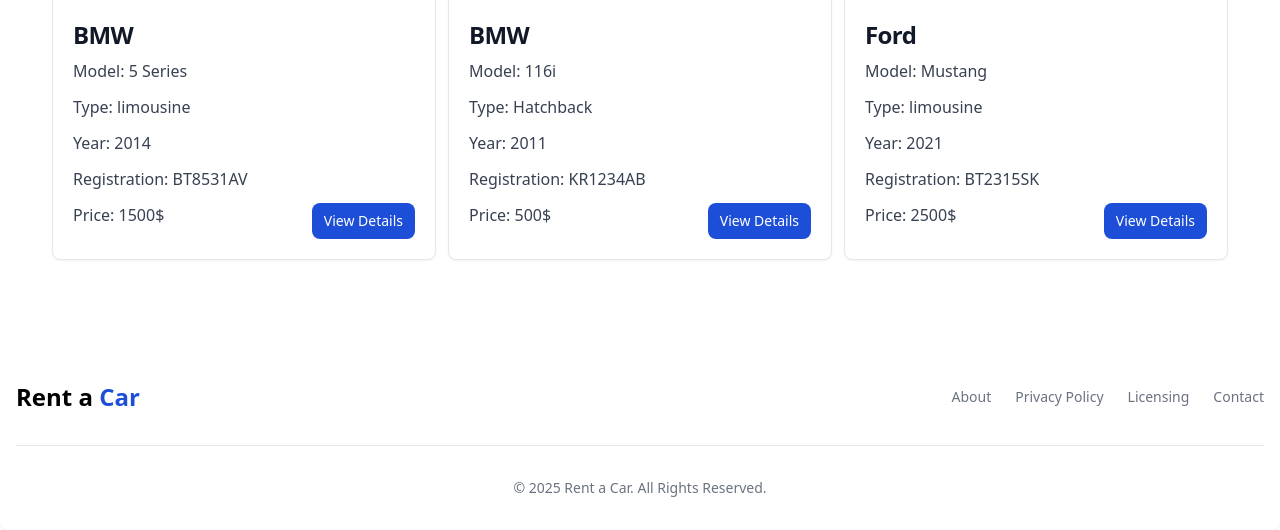
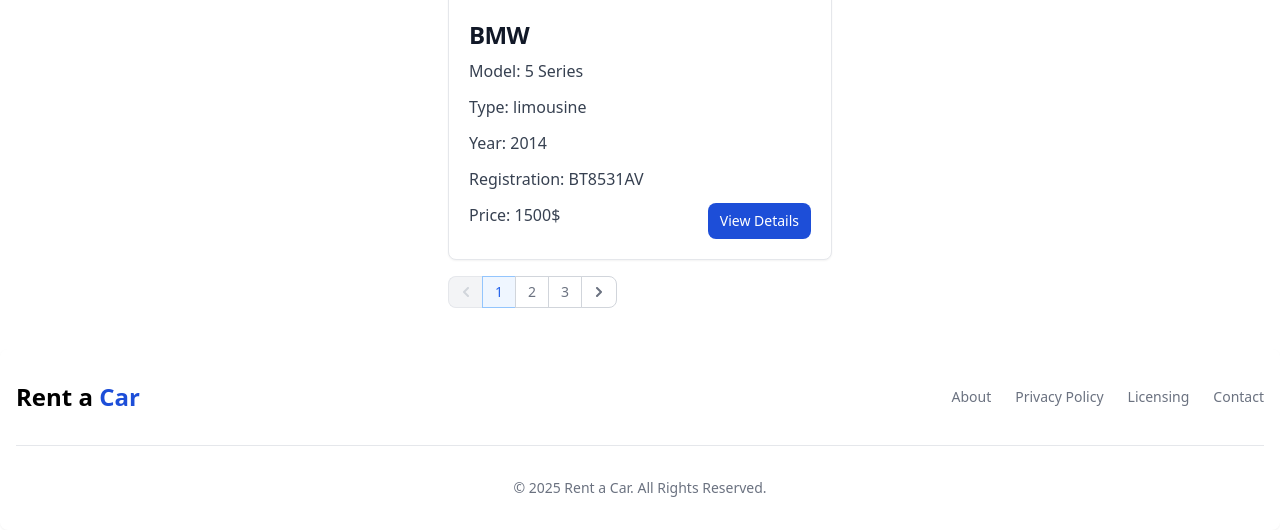
Before and after one commit to Facenam3/php-rent-service, a PHP site: page /cars in a window 1280 px wide. Shown: the part 515-1045 px from the top of the page. Run offline with PHP 8.4, Linux system fonts and the light colour scheme; data comes from the database, SQL or seed files in the repository.

Commit message:
added the pagination for the cars

```diff
--- a/app/Controllers/CarController.php
+++ b/app/Controllers/CarController.php
@@ -11,14 +11,21 @@ use Core\View;
 class CarController{
    public function index() {
         $search = $_GET['search'] ?? '';
-        $cars = Car::getRecent(5, $search);
+        $limit = 1;
+        $page = $_GET['page'] ?? 1;
+
+
+        $cars = Car::getRecent($limit, $page, $search);
+        $total = Car::count($search);
 
         return View::render(
             template: 'cars/index',
             layout:'layouts/main',
             data: [
                 "cars" => $cars,
-                'search' => $search
+                'search' => $search,
+                'currentPage' => $page,
+                'totalPages' => ceil($total / $limit)
                 ]
             );
     }
--- a/app/Models/Car.php
+++ b/app/Models/Car.php
@@ -21,7 +21,7 @@ class Car extends Model {
     public $created_at;
     public $car_specification;
 
-    public static function getRecent(?int $limit = null, ?string $search = null) {
+    public static function getRecent(?int $limit = null, ?int $page = null, ?string $search = null) {
         /** @var \Core\Database $db */
         $db = App::get('database');
 
@@ -38,7 +38,28 @@ class Car extends Model {
             $params[] = $limit;
         }
 
+        if($page !== null && $limit !== null) {
+            $offset = ($page - 1) * $limit;
+            $query .= " OFFSET ?";
+            $params[] = $offset;
+        }
+
         return $db->fetchAll($query, $params, static::class);
     }
 
+    public static function count(?string $search = null): int {
+        /** @var \Core\Database $db */
+        $db = App::get('database');
+
+        $query = "SELECT COUNT(*) FROM " . static::$table;
+        $params = [];
+
+        if($search !== null) {
+            $query .= " WHERE brand LIKE ? OR model LIKE ?";
+            $params = ["%$search%" , "%$search%"];
+        }
+
+        return (int) $db->query($query, $params)->fetchColumn();
+    }
+
 }
--- a/app/Views/cars/index.php
+++ b/app/Views/cars/index.php
@@ -56,7 +56,7 @@
             <?php endforeach; ?>
 
             </div>
-
+            <?= partial('_pagination', ['currentPage' => $currentPage, 'totalPages' => $totalPages]) ?>
         </div>
     </div>
 
--- /dev/null
+++ b/app/Views/partials/_pagination.php
@@ -0,0 +1,60 @@
+<?php
+    $queryParams = $_GET;
+    unset($queryParams['page']);
+?>
+
+<?php if ($totalPages > 1): ?>
+<nav aria-label="Page navigation example" class="mt-4">
+    <ul class="flex items-center -space-x-px h-8 text-sm">
+        <li>
+            <?php if ($currentPage > 1): ?>
+                <a href="?<?= buildQueryString($queryParams, $currentPage - 1) ?>"
+                   class="flex items-center justify-center px-3 h-8 ms-0 leading-tight text-gray-500 bg-white border border-e-0 border-gray-300 rounded-s-lg hover:bg-gray-100 hover:text-gray-700">
+                    <span class="sr-only">Previous</span>
+                    <svg class="w-2.5 h-2.5 rtl:rotate-180" fill="none" viewBox="0 0 6 10" stroke="currentColor">
+                        <path d="M5 1 1 5l4 4" stroke-width="2" stroke-linecap="round" stroke-linejoin="round" />
+                    </svg>
+                </a>
+            <?php else: ?>
+                <span class="flex items-center justify-center px-3 h-8 ms-0 leading-tight text-gray-300 bg-gray-100 border border-e-0 border-gray-200 rounded-s-lg cursor-not-allowed">
+                    <svg class="w-2.5 h-2.5" fill="none" viewBox="0 0 6 10" stroke="currentColor">
+                        <path d="M5 1 1 5l4 4" stroke-width="2" stroke-linecap="round" stroke-linejoin="round" />
+                    </svg>
+                </span>
+            <?php endif; ?>
+        </li>
+        <?php for ($i = 1; $i <= $totalPages; $i++): ?>
+            <li>
+                <?php if ($i == $currentPage): ?>
+                    <span class="z-10 flex items-center justify-center px-3 h-8 leading-tight text-blue-600 border border-blue-300 bg-blue-50 hover:bg-blue-100 hover:text-blue-700">
+                        <?= $i ?>
+                    </span>
+                <?php else: ?>
+                    <a href="?<?= buildQueryString($queryParams, $i) ?>"
+                       class="flex items-center justify-center px-3 h-8 leading-tight text-gray-500 bg-white border border-gray-300 hover:bg-gray-100 hover:text-gray-700">
+                        <?= $i ?>
+                    </a>
+                <?php endif; ?>
+            </li>
+        <?php endfor; ?>
+        <li>
+            <?php if ($currentPage < $totalPages): ?>
+                <a href="?<?= buildQueryString($queryParams, $currentPage + 1) ?>"
+                   class="flex items-center justify-center px-3 h-8 leading-tight text-gray-500 bg-white border border-gray-300 rounded-e-lg hover:bg-gray-100 hover:text-gray-700">
+                    <span class="sr-only">Next</span>
+                    <svg class="w-2.5 h-2.5 rtl:rotate-180" fill="none" viewBox="0 0 6 10" stroke="currentColor">
+                        <path d="m1 9 4-4-4-4" stroke-width="2" stroke-linecap="round" stroke-linejoin="round" />
+                    </svg>
+                </a>
+            <?php else: ?>
+                <span class="flex items-center justify-center px-3 h-8 leading-tight text-gray-300 bg-gray-100 border border-gray-200 rounded-e-lg cursor-not-allowed">
+                    <svg class="w-2.5 h-2.5" fill="none" viewBox="0 0 6 10" stroke="currentColor">
+                        <path d="m1 9 4-4-4-4" stroke-width="2" stroke-linecap="round" stroke-linejoin="round" />
+                    </svg>
+                </span>
+            <?php endif; ?>
+        </li>
+
+    </ul>
+</nav>
+<?php endif; ?>
--- a/core/View.php
+++ b/core/View.php
@@ -12,6 +12,10 @@ class View {
         );
 
         return static::renderLayout($layout, $data, $content);
+    }
+
+    public static function partial(string $template, array $data = []) : string {
+        return static::renderTemplate("/partials/$template", $data);
     }
 
     protected static function renderTemplate(string $template, array $data) : string {
--- /dev/null
+++ b/helpers.php
@@ -0,0 +1,14 @@
+<?php
+
+use Core\View;
+
+if (!function_exists('partial')) {
+  function partial(string $template, array $data = []): string {
+    return View::partial($template, $data);
+  }
+}
+
+function buildQueryString(array $params, $page) : string {
+        $params['page'] = $page;
+        return http_build_query($params);
+}
--- a/public/index.php
+++ b/public/index.php
@@ -7,6 +7,7 @@ use Core\Router;
 $router = new Router();
 
 require_once __DIR__ . "/../routes.php";
+require_once __DIR__ . "/../helpers.php";
 
 $uri = parse_url($_SERVER['REQUEST_URI'])['path'];
 $method = $_SERVER['REQUEST_METHOD'];
--- a/public/styles.css
+++ b/public/styles.css
@@ -599,8 +599,8 @@ video {
   z-index: 50;
 }
 
-.m-4 {
-  margin: 1rem;
+.z-10 {
+  z-index: 10;
 }
 
 .m-6 {
@@ -622,6 +622,14 @@ video {
   margin-bottom: 1.5rem;
 }
 
+.mb-2 {
+  margin-bottom: 0.5rem;
+}
+
+.mb-3 {
+  margin-bottom: 0.75rem;
+}
+
 .mb-4 {
   margin-bottom: 1rem;
 }
@@ -638,16 +646,12 @@ video {
   margin-top: 1rem;
 }
 
-.mb-2 {
-  margin-bottom: 0.5rem;
+.ms-0 {
+  margin-inline-start: 0px;
 }
 
-.mb-3 {
-  margin-bottom: 0.75rem;
-}
-
-.ms-2 {
-  margin-inline-start: 0.5rem;
+.mt-3 {
+  margin-top: 0.75rem;
 }
 
 .block {
@@ -682,16 +690,24 @@ video {
   height: 100vh;
 }
 
-.h-3\.5 {
-  height: 0.875rem;
+.h-2\.5 {
+  height: 0.625rem;
 }
 
-.h-4 {
-  height: 1rem;
+.h-3 {
+  height: 0.75rem;
 }
 
 .w-10 {
   width: 2.5rem;
+}
+
+.w-3\/5 {
+  width: 60%;
+}
+
+.w-4 {
+  width: 1rem;
 }
 
 .w-5 {
@@ -706,32 +722,16 @@ video {
   width: 100%;
 }
 
-.w-3\.5 {
-  width: 0.875rem;
+.w-2\.5 {
+  width: 0.625rem;
 }
 
-.w-96 {
-  width: 24rem;
+.w-3 {
+  width: 0.75rem;
 }
 
-.w-3\/5 {
-  width: 60%;
-}
-
-.w-4\/5 {
-  width: 80%;
-}
-
-.w-2\/5 {
-  width: 40%;
-}
-
-.w-2\/4 {
-  width: 50%;
-}
-
-.w-4 {
-  width: 1rem;
+.max-w-full {
+  max-width: 100%;
 }
 
 .max-w-screen-xl {
@@ -742,12 +742,8 @@ video {
   max-width: 24rem;
 }
 
-.max-w-md {
-  max-width: 28rem;
-}
-
-.max-w-full {
-  max-width: 100%;
+.cursor-not-allowed {
+  cursor: not-allowed;
 }
 
 .list-none {
@@ -790,6 +778,12 @@ video {
   --tw-space-x-reverse: 0;
   margin-right: calc(0.75rem * var(--tw-space-x-reverse));
   margin-left: calc(0.75rem * calc(1 - var(--tw-space-x-reverse)));
+}
+
+.-space-x-px > :not([hidden]) ~ :not([hidden]) {
+  --tw-space-x-reverse: 0;
+  margin-right: calc(-1px * var(--tw-space-x-reverse));
+  margin-left: calc(-1px * calc(1 - var(--tw-space-x-reverse)));
 }
 
 .divide-y > :not([hidden]) ~ :not([hidden]) {
@@ -838,24 +832,26 @@ video {
   border-top-right-radius: 0.5rem;
 }
 
+.rounded-e-lg {
+  border-start-end-radius: 0.5rem;
+  border-end-end-radius: 0.5rem;
+}
+
+.rounded-s-lg {
+  border-start-start-radius: 0.5rem;
+  border-end-start-radius: 0.5rem;
+}
+
 .border {
   border-width: 1px;
-}
-
-.border-2 {
-  border-width: 2px;
 }
 
 .border-4 {
   border-width: 4px;
 }
 
-.border-dashed {
-  border-style: dashed;
-}
-
-.border-dotted {
-  border-style: dotted;
+.border-e-0 {
+  border-inline-end-width: 0px;
 }
 
 .border-double {
@@ -880,6 +871,11 @@ video {
 .border-lime-300 {
   --tw-border-opacity: 1;
   border-color: rgb(190 242 100 / var(--tw-border-opacity, 1));
+}
+
+.border-blue-300 {
+  --tw-border-opacity: 1;
+  border-color: rgb(147 197 253 / var(--tw-border-opacity, 1));
 }
 
 .bg-blue-700 {
@@ -897,9 +893,14 @@ video {
   background-color: rgb(255 255 255 / var(--tw-bg-opacity, 1));
 }
 
-.bg-gray-50 {
+.bg-blue-50 {
   --tw-bg-opacity: 1;
-  background-color: rgb(249 250 251 / var(--tw-bg-opacity, 1));
+  background-color: rgb(239 246 255 / var(--tw-bg-opacity, 1));
+}
+
+.bg-gray-100 {
+  --tw-bg-opacity: 1;
+  background-color: rgb(243 244 246 / var(--tw-bg-opacity, 1));
 }
 
 .p-2 {
@@ -979,38 +985,32 @@ video {
   line-height: 1.75rem;
 }
 
-.text-5xl {
-  font-size: 3rem;
-  line-height: 1;
+.font-bold {
+  font-weight: 700;
 }
 
-.text-4xl {
-  font-size: 2.25rem;
-  line-height: 2.5rem;
+.font-extrabold {
+  font-weight: 800;
 }
 
 .font-medium {
   font-weight: 500;
 }
 
+.font-normal {
+  font-weight: 400;
+}
+
 .font-semibold {
   font-weight: 600;
 }
 
-.font-bold {
-  font-weight: 700;
+.capitalize {
+  text-transform: capitalize;
 }
 
-.font-normal {
-  font-weight: 400;
-}
-
-.font-extrabold {
-  font-weight: 800;
-}
-
-.capitalize {
-  text-transform: capitalize;
+.leading-tight {
+  line-height: 1.25;
 }
 
 .tracking-tight {
@@ -1042,34 +1047,14 @@ video {
   color: rgb(255 255 255 / var(--tw-text-opacity, 1));
 }
 
-.text-gray-400 {
-  --tw-text-opacity: 1;
-  color: rgb(156 163 175 / var(--tw-text-opacity, 1));
-}
-
-.text-lime-300 {
-  --tw-text-opacity: 1;
-  color: rgb(190 242 100 / var(--tw-text-opacity, 1));
-}
-
-.text-lime-500 {
-  --tw-text-opacity: 1;
-  color: rgb(132 204 22 / var(--tw-text-opacity, 1));
-}
-
-.text-lime-600 {
-  --tw-text-opacity: 1;
-  color: rgb(101 163 13 / var(--tw-text-opacity, 1));
-}
-
-.text-gray-600 {
-  --tw-text-opacity: 1;
-  color: rgb(75 85 99 / var(--tw-text-opacity, 1));
-}
-
 .text-blue-600 {
   --tw-text-opacity: 1;
   color: rgb(37 99 235 / var(--tw-text-opacity, 1));
+}
+
+.text-gray-300 {
+  --tw-text-opacity: 1;
+  color: rgb(209 213 219 / var(--tw-text-opacity, 1));
 }
 
 .shadow-sm {
```
Also changed, not shown: other parts of public/styles.css (+66 -85 lines), 1 other file.
